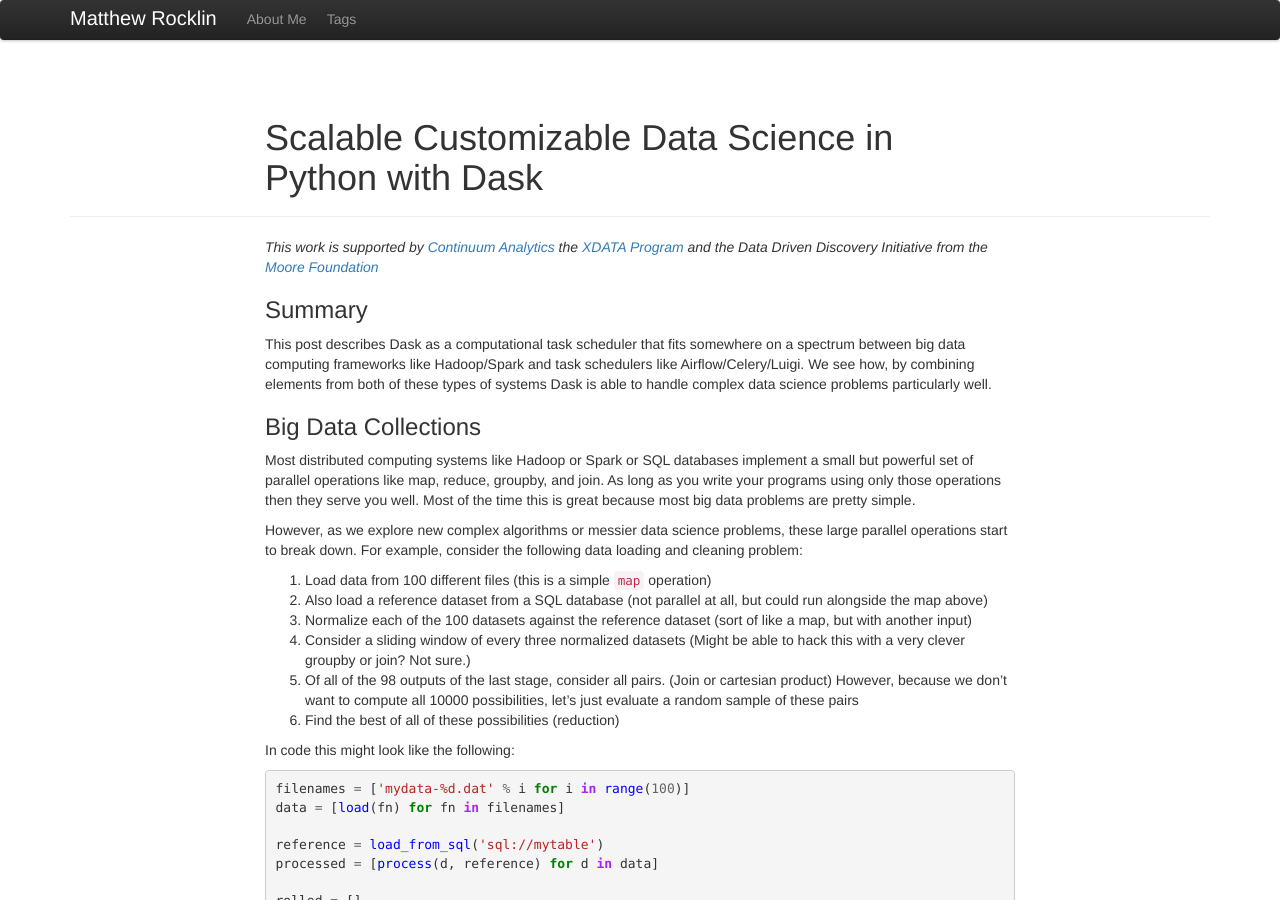
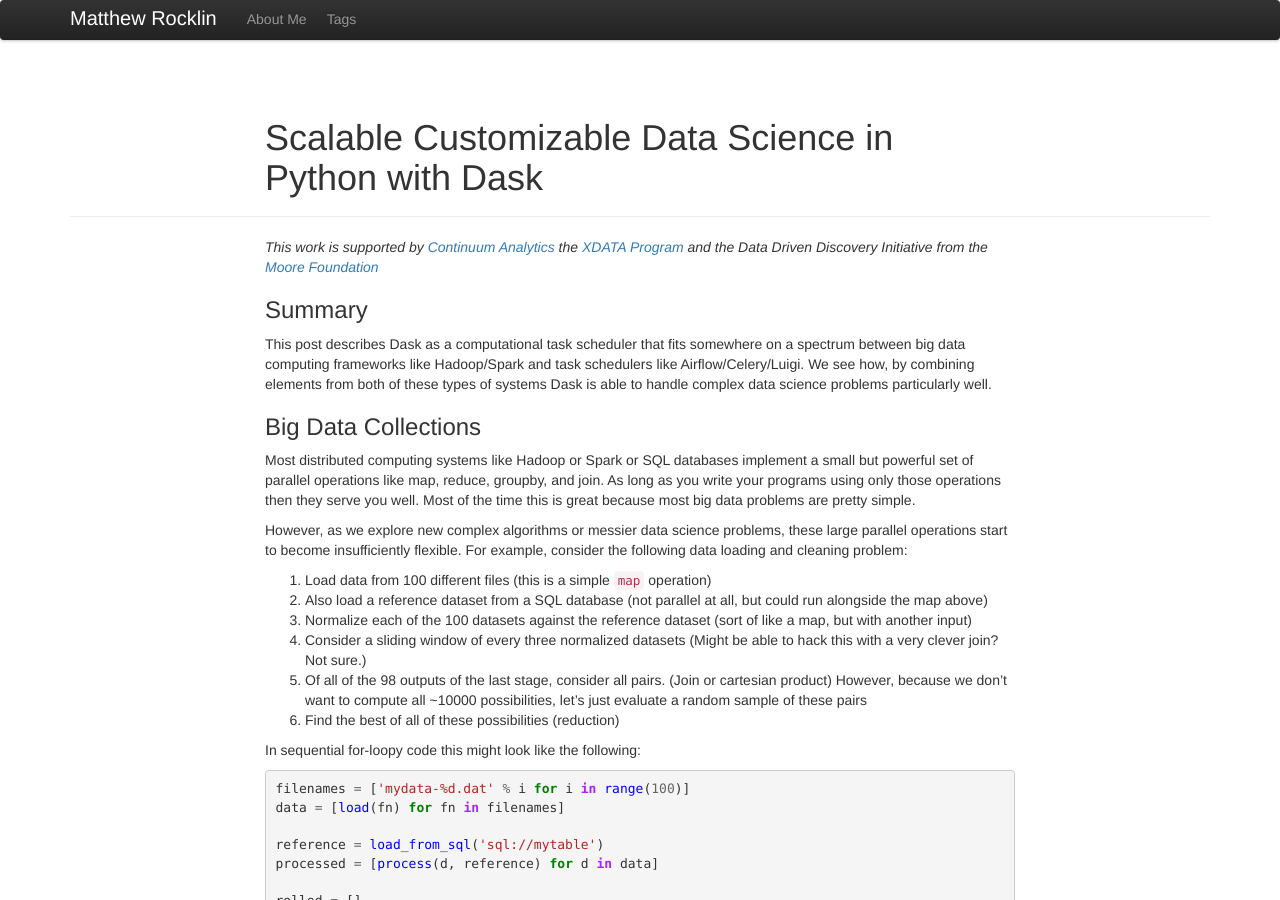
Before and after one commit to besyskymnbk/blog, a Jekyll site: the page built from _posts/work/2016-12-27-dask-custom.md, in a window 1280 px wide and 900 px high. Built offline with Jekyll 4.4.1, drawn with Linux system fonts in a browser that asks for light colours; comment, search, counter and statistics services are not loaded.

Commit message:
small edits to custom

````diff
--- a/_posts/work/2016-12-27-dask-custom.md
+++ b/_posts/work/2016-12-27-dask-custom.md
@@ -31,8 +31,8 @@ operations then they serve you well.  Most of the time this is great because
 most big data problems are pretty simple.
 
 However, as we explore new complex algorithms or messier data science problems,
-these large parallel operations start to break down.  For example, consider the
-following data loading and cleaning problem:
+these large parallel operations start to become insufficiently flexible.  For
+example, consider the following data loading and cleaning problem:
 
 1.  Load data from 100 different files (this is a simple `map` operation)
 2.  Also load a reference dataset from a SQL database (not parallel at all, but
@@ -40,13 +40,13 @@ following data loading and cleaning problem:
 3.  Normalize each of the 100 datasets against the reference dataset (sort of
     like a map, but with another input)
 4.  Consider a sliding window of every three normalized datasets (Might be able
-    to hack this with a very clever groupby or join?  Not sure.)
+    to hack this with a very clever join?  Not sure.)
 5.  Of all of the 98 outputs of the last stage, consider all pairs.  (Join or
-    cartesian product) However, because we don't want to compute all 10000
+    cartesian product) However, because we don't want to compute all ~10000
     possibilities, let's just evaluate a random sample of these pairs
 6.  Find the best of all of these possibilities (reduction)
 
-In code this might look like the following:
+In sequential for-loopy code this might look like the following:
 
 ```python
 filenames = ['mydata-%d.dat' % i for i in range(100)]
````
